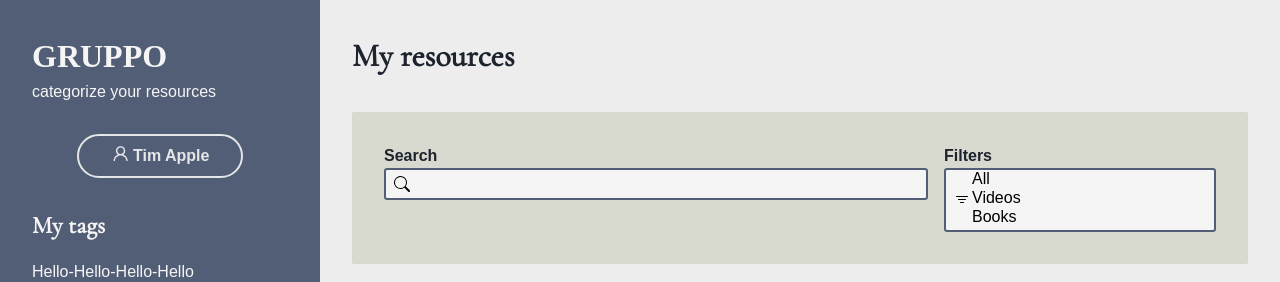
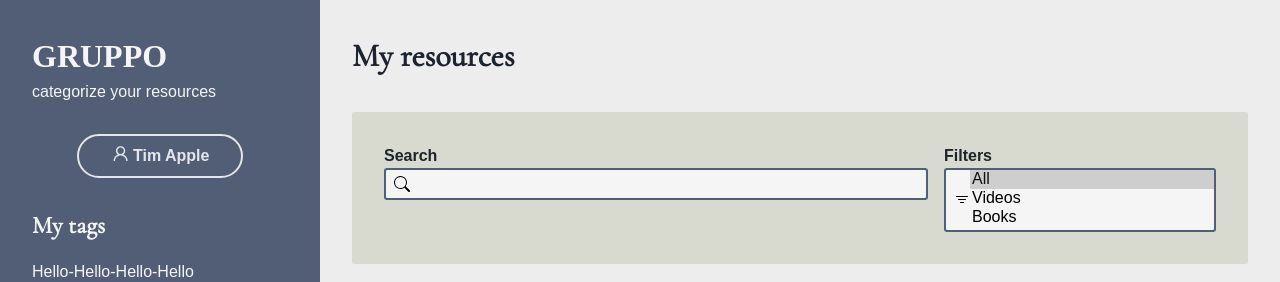
Before and after one commit to ingadi/gruppo, a React (Vite) app: page / in a window 1280 px wide. Shown: the top 282 px of the page. Built offline with nearby package versions, Linux system fonts and the light colour scheme; a web font is replaced by a local one.

Commit message:
add default option to select

```diff
--- a/src/features/Content/Filter.jsx
+++ b/src/features/Content/Filter.jsx
@@ -29,7 +29,9 @@ function Filter() {
           multiple
           list="filters"
         >
-          <option value="">All</option>
+          <option value="" selected>
+            All
+          </option>
           <option value="">Videos</option>
           <option value="">Books</option>
           <option value="">Archived</option>
```
